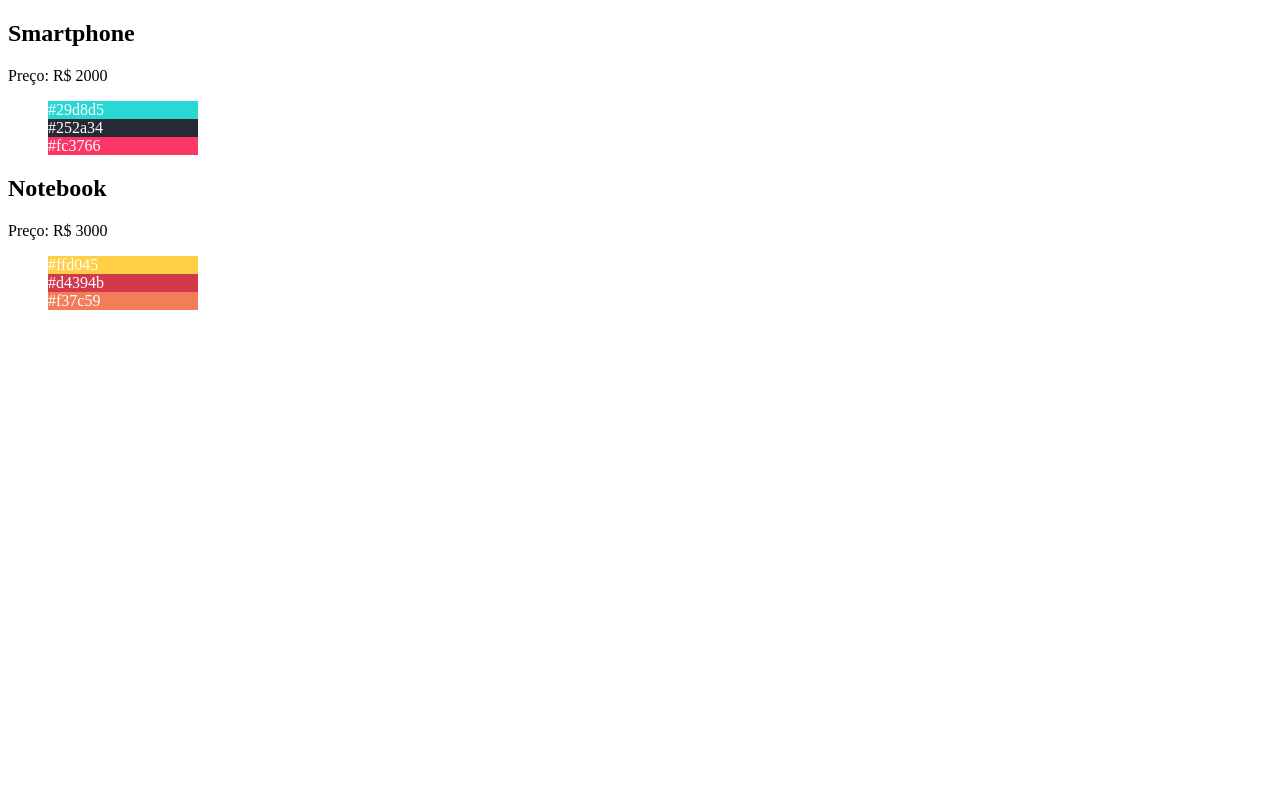
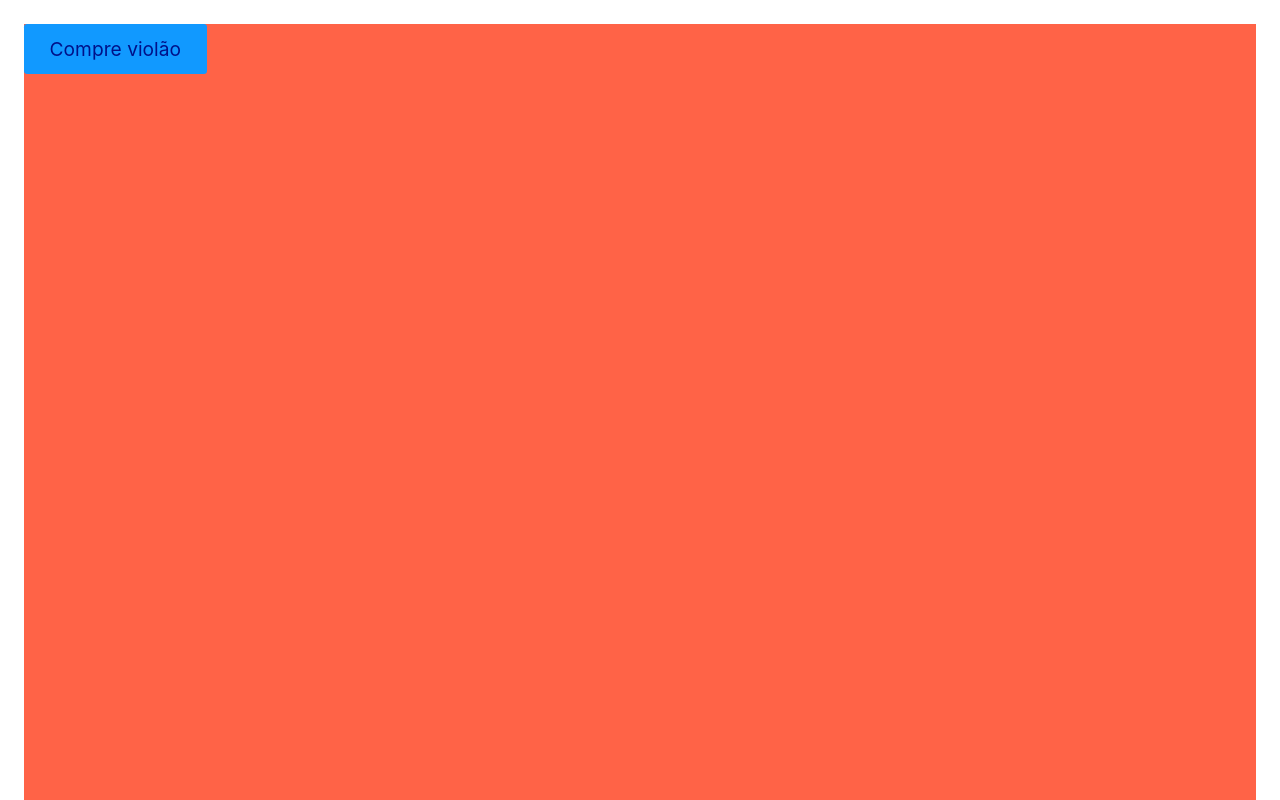
Before and after one commit to lucianakyoko/cursos-origamid, a React (Create React App) app in the folder React Completo/Iniciante/ambienteCurso/reactapp/: page / in a window 1280 px wide. Shown: the top 800 px of the page. Built offline with nearby package versions, Linux system fonts and the light colour scheme.

Commit message:
Class 0209 - Eventos

```diff
--- a/React Completo/Iniciante/ambienteCurso/reactapp/public/index.html
+++ b/React Completo/Iniciante/ambienteCurso/reactapp/public/index.html
@@ -15,6 +15,7 @@
       user's mobile device or desktop. See https://developers.google.com/web/fundamentals/web-app-manifest/
     -->
     <link rel="manifest" href="%PUBLIC_URL%/manifest.json" />
+    <link rel="stylesheet" href="%PUBLIC_URL%/style.css" />
     <!--
       Notice the use of %PUBLIC_URL% in the tags above.
       It will be replaced with the URL of the `public` folder during the build.
--- /dev/null
+++ b/React Completo/Iniciante/ambienteCurso/reactapp/public/style.css
@@ -0,0 +1,105 @@
+*,
+*::after,
+*::before {
+  box-sizing: border-box;
+}
+
+html {
+  --font: -apple-system, BlinkMacSystemFont, 'Segoe UI', Roboto, Oxygen, Ubuntu,
+    Cantarell, 'Open Sans', 'Helvetica Neue', sans-serif;
+  --font-title: Georgia, 'Times New Roman', Times, serif;
+  --font-size: 1.2rem;
+  --color: #19f;
+  --color-light: #adf;
+  --color-dark: #018;
+  --radius: 0.2rem;
+}
+
+body {
+  margin: 1.5rem;
+}
+
+body,
+input,
+textarea,
+button {
+  font-size: var(--font-size);
+  font-family: var(--font);
+}
+
+h1,
+h2,
+h3 {
+  font-family: var(--font-title);
+}
+
+h1,
+h2,
+h3,
+p,
+ul {
+  margin: 1rem 0;
+}
+
+ul {
+  list-style: square;
+}
+
+li {
+  margin-bottom: 0.5rem;
+}
+
+label {
+  display: block;
+  margin-bottom: 0.25rem;
+}
+
+input,
+textarea {
+  display: block;
+  border: 1px solid #ccc;
+  width: 100%;
+  padding: 0.8rem;
+  border-radius: var(--radius);
+  background: #eee;
+  transition: 0.2s;
+}
+
+input:focus,
+textarea:focus {
+  outline: none;
+  border-color: var(--color);
+  background: white;
+  box-shadow: 0 0 0 3px var(--color-light);
+}
+
+button {
+  cursor: pointer;
+  border: none;
+  border-radius: var(--radius);
+  transition: 0.1s;
+  background: var(--color);
+  color: var(--color-dark);
+  padding: 0.8rem 1.6rem;
+}
+
+button:hover,
+button:focus {
+  background: var(--color);
+  box-shadow: 0 0 0 3px var(--color-light), 0 0 0 4px var(--color);
+  outline: none;
+}
+
+button:active {
+  box-shadow: 0 0 0 3px var(--color), 0 0 0 4px var(--color);
+}
+
+button:disabled {
+  opacity: 0.5;
+  cursor: wait;
+}
+
+hr {
+  border: 2px solid black;
+  margin: 2rem auto;
+}
--- a/React Completo/Iniciante/ambienteCurso/reactapp/src/App.js
+++ b/React Completo/Iniciante/ambienteCurso/reactapp/src/App.js
@@ -1,5 +1,3 @@
-
-
 /* ===== JSX: Exemplo 1 ======
 function App() {
   return (
@@ -204,7 +202,6 @@ const App = () => {
 /* ===== JSX Array: EXERCÍCIO 1  =====
   // Organize os produtos como mostrado no vídeo
   // Mostre apenas produtos que forem mais caros que R$ 1500
-===== fim =====*/
 
   const produtos = [
     {
@@ -249,13 +246,42 @@ const App = () => {
         </section>
         )
       }
+===== fim =====*/
+
+/* ===== Eventos Exemplo 1 =====
+const App = () => {
+  const handleClick = event => console.log(event.target);
+
+  return (
+    <button onClick={ handleClick }>Clique</button>
+    )
+  }
+===== fim =====*/
+
+
+const App = () => {
+  const handleScroll = event => {
+    console.log(event);
+  }
+
+  window.addEventListener('scroll', handleScroll);
+  return (
+    <div style={ {height: '200vh', backgroundColor: 'tomato'} }>
+      <button>
+        Compre violão
+      </button>
+    </div>
+  )
+}
+/* ===== Eventos Exemplo 1 =====
+===== fim =====*/
+/* ===== Eventos Exemplo 1 =====
+===== fim =====*/
+/* ===== Eventos Exemplo 1 =====
+===== fim =====*/
+/* ===== Eventos Exemplo 1 =====
+===== fim =====*/
 
 
 
-
-
-
-  /* ===== Exemplo  =====
-  ===== fim =====*/
-
   export default App;
```
Lines whose indentation alone changed are shown as unchanged.
